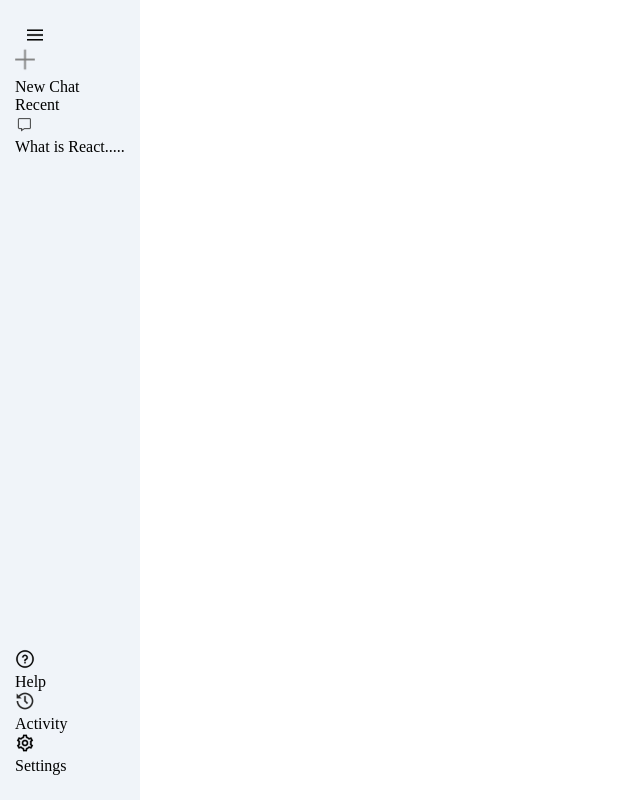
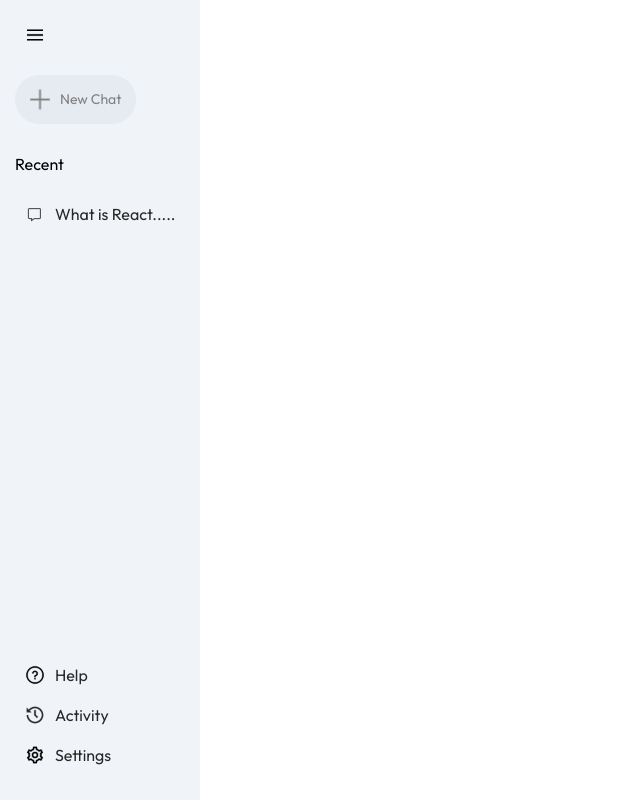
Before and after one commit to abdullhaks/Gemini-Ai, a React (Vite) app: page / in a window 1280 px wide. Both pictures are taken after a click on the picture 35 px from the left and 35 px from the top of the page. Shown: the whole page, without its empty margins (0-640 px from the left). Built offline with nearby package versions, Linux system fonts and the light colour scheme.

Commit message:
sidebar styling completed , fon- Outfit imported

```diff
--- a/src/Components/Sidebar/Sidebar.css
+++ b/src/Components/Sidebar/Sidebar.css
@@ -16,3 +16,53 @@
     margin-left: 10px;
     cursor: pointer;
 }
+
+.sidebar .new_chat{
+    margin-top:  30px;
+    display: inline-flex;
+    align-items: center;
+    gap: 10px;
+    padding: 10px 15px;
+    background-color: #e6eaf1;
+    border-radius: 50px;
+    font-size: 14px;
+    color:gray ;
+    cursor: pointer;
+}
+
+.sidebar .recent{
+display: flex;
+flex-direction: column;
+
+}
+
+.sidebar .recent-title{
+    margin-top: 30px;
+    margin-bottom: 20px;
+}
+
+.sidebar .recent-entry{
+    display: flex;
+    align-items: start;
+    gap: 10px;
+    padding: 10px;
+    padding-left: 10px;
+    border-radius: 50px;
+    color: #282828;
+    cursor: pointer;
+}
+
+.sidebar .recent-entry:hover{
+    background-color: #e2e6eb;
+};
+
+.sidebar .bottom{
+    display: flex;
+    flex-direction: column;
+
+}
+
+.sidebar .bottom-item{
+    padding-right: 10px;
+    cursor: pointer;
+}
--- a/src/Components/Sidebar/Sidebar.jsx
+++ b/src/Components/Sidebar/Sidebar.jsx
@@ -1,43 +1,53 @@
-import React from 'react'
+import React, { useState } from 'react'
 import  './Sidebar.css'
 import {assets} from '../../assets/assets'
 
 function Sidebar() {
+
+const [extended,setExtended] = useState(false);
+function handleClick(){
+  setExtended((extended)=>extended?false:true)
+}
+
   return (
     <div className='sidebar'>
 
       <div className="top">
-        <img className='menu' src={assets.menu_icon} alt="Menu" />
+        <img className='menu' onClick={handleClick} src={assets.menu_icon} alt="Menu" />
         <div className="new_chat">
           <img src={assets.plus_icon} alt="." />
-          <p>New Chat</p>
+          {extended &&  <p>New Chat</p>}
+
         </div>
 
-        <div className="recent">
+        {extended &&
+          <div className="recent">
 
-          <p className="recent-titile">Recent</p>
-          <div className="recent-entry">
-            <img src={assets.message_icon} alt="." />
-            <p>What is React.....</p>
+            <p className="recent-title">Recent</p>
+            <div className="recent-entry">
+              <img src={assets.message_icon} alt="." />
+              <p>What is React.....</p>
+            </div>
           </div>
-        </div>
+
+        }
       </div>
 
       <div className="bottom">
 
         <div className="bottom-item recent-entry">
           <img src={assets.question_icon} alt="?" />
-          <p>Help</p>
+          {extended && <p>Help</p> }
         </div>
 
         <div className="bottom-item recent-entry">
           <img src={assets.history_icon} alt="?" />
-          <p>Activity</p>
+          {extended && <p>Activity</p> }
         </div>
 
         <div className="bottom-item recent-entry">
           <img src={assets.setting_icon} alt="?" />
-          <p>Settings</p>
+          {extended && <p>Settings</p> }
         </div>
 
       </div>
--- a/src/index.css
+++ b/src/index.css
@@ -1,7 +1,11 @@
+@import url('https://fonts.googleapis.com/css2?family=Outfit:wght@100..900&display=swap');
+
+
 *{
   padding: 0;
   margin: 0;
   box-sizing: border-box;
+  font-family: Outfit;
 };
 
 #root{
```
